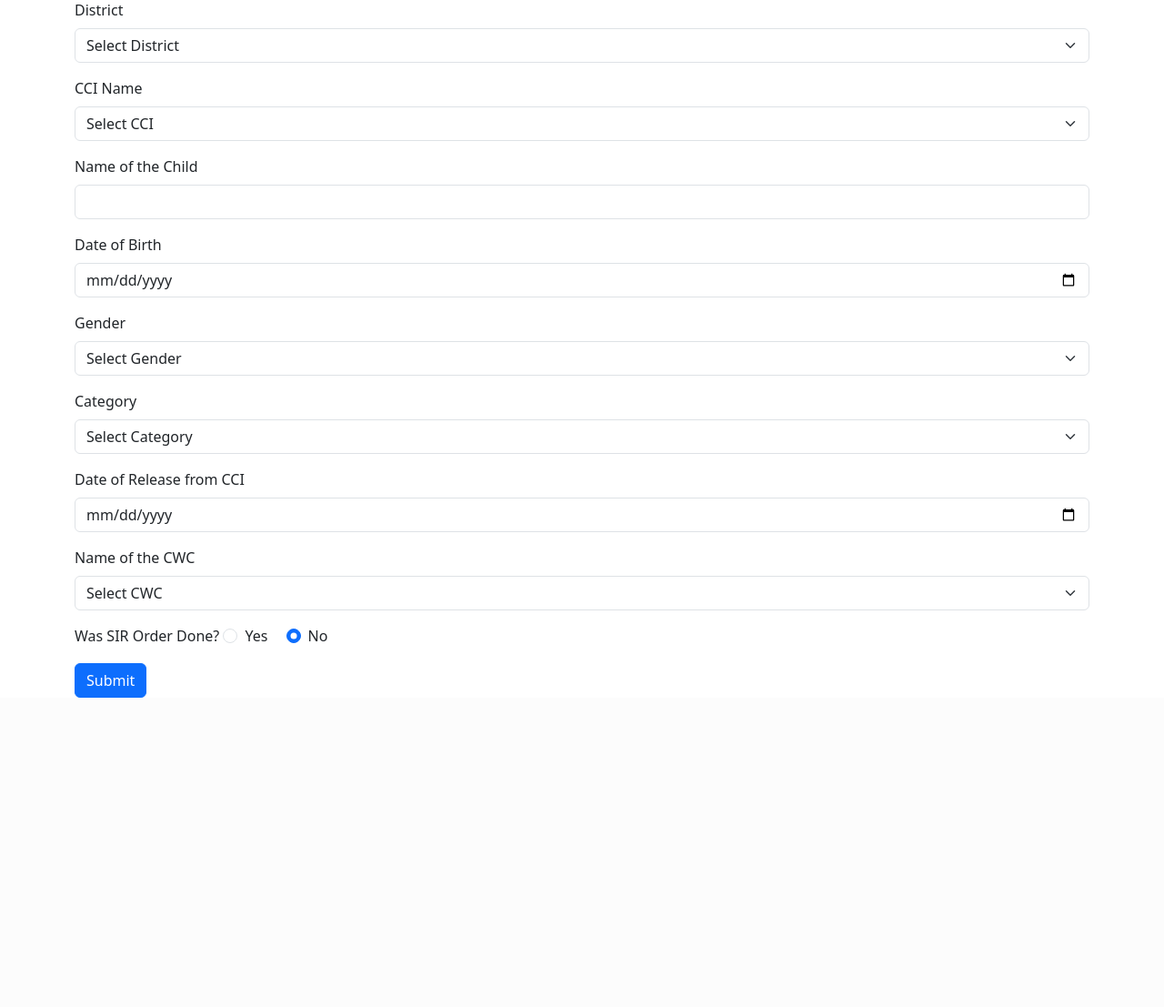
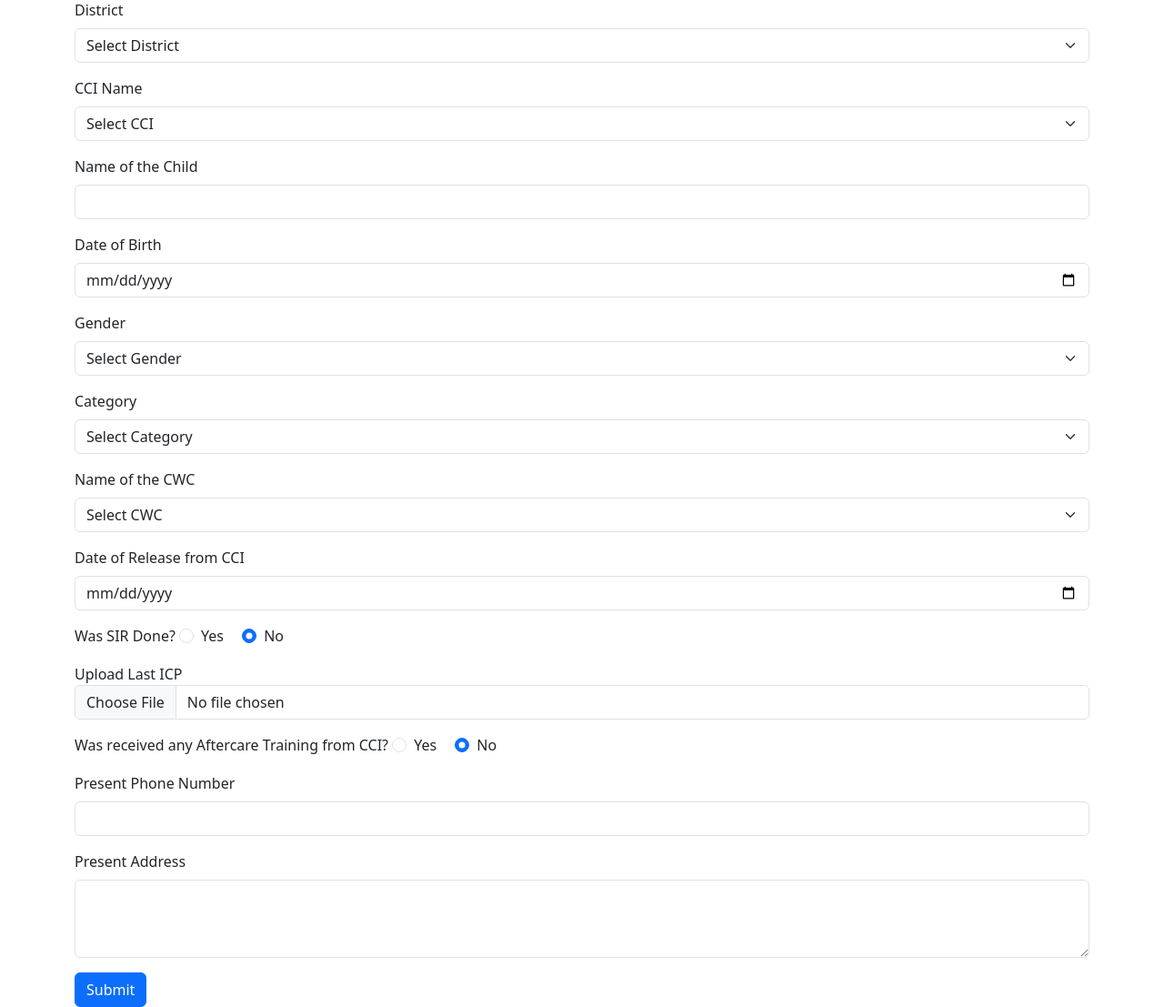
Before and after one commit to kiran86/careleavers-details-flask, a Flask app: page / in a window 1280 px wide. Shown: the part 143-1250 px from the top of the page at 91% size. Before the commit the page ends 910 px from the top, so only its background shows below. Run offline with Flask 3, Linux system fonts and the light colour scheme; data that the repository does not hold is empty; some libraries are stand-ins or nearby versions.

Commit message:
Refactor form submission to update database schema and improve data handling for care leavers

```diff
--- a/app.py
+++ b/app.py
@@ -56,32 +56,32 @@ def home():
 def submit():
     data = request.json
     # Get form data
-    cci = data['cci']
+    cci_id = data['cci']
     child_name = data['child-name']
-    age = data['age']
+    dob = data['dob']
     gender = data['gender']
     category = data['category']
-    admission_date = data['admission-dt'] if data['admission-dt'] else None
-    order_by = data['placed-by']
-    cwc_jjb_name = data['authority-name']
-    placement_order_no = data['placement-order-no']
-    placement_order_dt = data['placement-order-dt'] if data['placement-order-dt'] else None
-    sir_order_no = data['sir-order-no']
-    sir_order_date = data['sir-order-dt'] if data['sir-order-dt'] else None
-    sir_due_date = data['sir-due-dt'] if data['sir-due-dt'] else None
-    sir_status = data['sir-status']
+    cwc_name = data['authority-name']
+    release_date = data['release-dt'] if data['release-dt'] else None
+    is_sir_done = data['is-sir-done']
+    is_aftercare_trained = data['is-aftercare-trained']
+    aftercare_training = data['aftercare-details']
+    phone_no = data['phone-number']
+    address = data['address']
 
     # Save to database
     conn = db_connect()
     c = conn.cursor()
-    c.execute('''INSERT INTO sir_pending
-              (cci_id, child_name, age, gender, category,
-              admission_dt, order_by, cwc_jjb_name, placement_odr, placement_dt,
-              sir_odr, sir_ord_dt, sir_due_dt, sir_status)
-              VALUES(%s,%s,%s,%s,%s,%s,%s,%s,%s,%s,%s,%s,%s,%s);''',
-              (cci, child_name, age, gender, category,
-               admission_date, order_by, cwc_jjb_name, placement_order_no, placement_order_dt,
-               sir_order_no, sir_order_date, sir_due_date, sir_status))
+    c.execute('''INSERT INTO careleavers
+              (cci_id, child_name, dob, gender, category,
+              cwc_name, release_dt, is_sir_done, is_aftercare_trained, aftercare_training,
+              phone_no, address)
+              VALUES (%s, %s, %s, %s, %s,
+              %s, %s, %s, %s, %s,
+              %s, %s);''',
+              (cci_id, child_name, dob, gender, category,
+               cwc_name, release_date, is_sir_done, is_aftercare_trained, aftercare_training,
+               phone_no, address))
     conn.commit()
     conn.close()
 
--- a/render.yaml
+++ b/render.yaml
@@ -1,7 +1,6 @@
 services:
   - type: web
     name: careleavers-details-flask
-    description: Care Leavers Details Flask Application
     runtime: python
     buildCommand: pip install -r requirements.txt
     startCommand: gunicorn app:app
--- a/templates/index.html
+++ b/templates/index.html
@@ -83,38 +83,54 @@
           </select>
         </div>
         <div class="mb-3">
-          <label for="release-dt" class="form-label">Date of Release from CCI</label>
-          <input type="date" class="form-control" id="release-dt" name="release-dt" required>
-        </div>
-        <div class="mb-3">
           <label for="authority-name" id="authority-label" class="form-label">Name of the CWC</label>
           <select class="form-select" id="authority-name" name="authority-name" required>
             <option value="">Select CWC</option>
           </select>
         </div>
         <div class="mb-3">
-          <label class="control-label">Was SIR Order Done?</label>
+          <label for="release-dt" class="form-label">Date of Release from CCI</label>
+          <input type="date" class="form-control" id="release-dt" name="release-dt" required>
+        </div>
+        <div class="mb-3">
+          <label class="control-label">Was SIR Done?</label>
           <div class="form-check form-check-inline">
-            <input type="radio" class="form-check-input" id="is-sir-order-done-yes" name="is-sir-order-done" value="Yes">
-            <label class="form-check-label" for="is-sir-order-done-yes">Yes</label>
+            <input type="radio" class="form-check-input" id="is-sir-done-yes" name="is-sir-done" value="Yes">
+            <label class="form-check-label" for="is-sir-done-yes">Yes</label>
           </div>
           <div class="form-check form-check-inline">
-            <input type="radio" class="form-check-input" id="is-sir-order-done-no" name="is-sir-order-done" value="No" checked>
-            <label class="form-check-label" for="is-sir-order-done-no">No</label>
+            <input type="radio" class="form-check-input" id="is-sir-done-no" name="is-sir-done" value="No" checked>
+            <label class="form-check-label" for="is-sir-done-no">No</label>
           </div>
         </div>
-        <div id="sirOrderDetails" style="display: none;">
         <div class="mb-3">
-          <label class="control-label">SIR Status</label>
+          <label for="icp-upload">Upload Last ICP</label>
+          <input type="file" class="form-control" id="icp-upload" name="icp-upload" accept=".pdf">
+        </div>
+        <div class="mb-3">
+          <label class="control-label">Was received any Aftercare Training from CCI?</label>
           <div class="form-check form-check-inline">
-            <input type="radio" class="form-check-input" id="sir-status-pending" name="sir-status" value="Pending" checked>
-            <label class="form-check-label" for="sir-status-pending">Pending</label>
+            <input type="radio" class="form-check-input" id="is-aftercare-trained-yes" name="is-aftercare-trained" value="Yes">
+            <label class="form-check-label" for="is-aftercare-training-yes">Yes</label>
           </div>
           <div class="form-check form-check-inline">
-            <input type="radio" class="form-check-input" id="sir-status-submitted" name="sir-status" value="Submitted">
-            <label class="form-check-label" for="sir-status-submitted">Submitted</label>
+            <input type="radio" class="form-check-input" id="is-aftercare-trained-no" name="is-aftercare-trained" value="No" checked>
+            <label class="form-check-label" for="is-aftercare-training-no">No</label>
           </div>
         </div>
+        <div id="aftercare-training" style="display: none;">
+        <div class="mb-3">
+          <label for="aftercare-details" class="form-label">Details of Aftercare Training</label>
+          <input type="text" class="form-control" id="aftercare-details" name="aftercare-details">
+        </div>
+        </div>
+        <div class="mb-3">
+          <label for="phone-number" class="form-label">Present Phone Number</label>
+          <input type="tel" class="form-control" id="phone-number" name="phone-number">
+        </div>
+        <div class="mb-3">
+          <label for="address" class="form-label">Present Address</label>
+          <textarea class="form-control" id="address" name="address" rows="3"></textarea>
         </div>
         <button type="submit" class="btn btn-primary">Submit</button>
       </form>
@@ -190,29 +206,19 @@
       }
     }
 
-    // Show/hide SIR Order details
-    document.getElementById('is-sir-order-done-yes').addEventListener('change', function() {
-      document.getElementById('sirOrderDetails').style.display = 'block';
-      document.getElementById('sir-order-no').setAttribute('required', 'required');
-      document.getElementById('sir-order-dt').setAttribute('required', 'required');
-      document.getElementById('sir-due-dt').setAttribute('required', 'required');
+    // Show/hide after care details
+    document.getElementById('is-aftercare-trained-yes').addEventListener('change', function() {
+      document.getElementById('aftercare-training').style.display = 'block';
+      document.getElementById('aftercare-details').setAttribute('required', true);
     });
-    document.getElementById('is-sir-order-done-no').addEventListener('change', function() {
-      document.getElementById('sirOrderDetails').style.display = 'none';
-      document.getElementById('sir-order-no').removeAttribute('required');
-      document.getElementById('sir-order-dt').removeAttribute('required');
-      document.getElementById('sir-due-dt').removeAttribute('required');
+    document.getElementById('is-aftercare-trained-no').addEventListener('change', function() {
+      document.getElementById('aftercare-training').style.display = 'none';
+      document.getElementById('aftercare-details').removeAttribute('required');
     });
 
     // Load Authority Names
     function loadAuthorities() {
       const authoritySelect = document.getElementById('authority-name');
-      const authorityLabel = document.getElementById('authority-label');
-      const placedBy = document.querySelector('input[name="placed-by"]:checked').value;
-
-      authoritySelect.innerHTML = '<option value="">Select ' + placedBy + '</option>';
-      authorityLabel.textContent = 'Name of the ' + placedBy;
-
       let authorities = [
         'Alipurduar',
         'Bankura',
@@ -236,15 +242,11 @@
         'Purba Bardhaman',
         'Purulia',
         'South 24 Parganas',
-        'Uttar Dinajpur'
+        'Uttar Dinajpur',
+        'Siliguri',
+        'Sunderban'
       ];
-
-      if (placedBy === 'CWC') {
-        authorities.push("Siliguri");
-        authorities.push("Sunderban");
-        authorities.sort();
-      }
-
+      authorities.sort();
       authorities.forEach(authority => {
         const option = document.createElement('option');
         option.value = authority;
@@ -264,11 +266,6 @@
     // Load Districts
     fetch('/get_districts')
      .then(response => response.json())
-
-    // Add event listeners to "placed-by" radio buttons
-    document.querySelectorAll('input[name="placed-by"]').forEach(radio => {
-      radio.addEventListener('change', loadAuthorities);
-    });
 
     function loadCCIs() {
       const district = document.getElementById('district').value;
```
